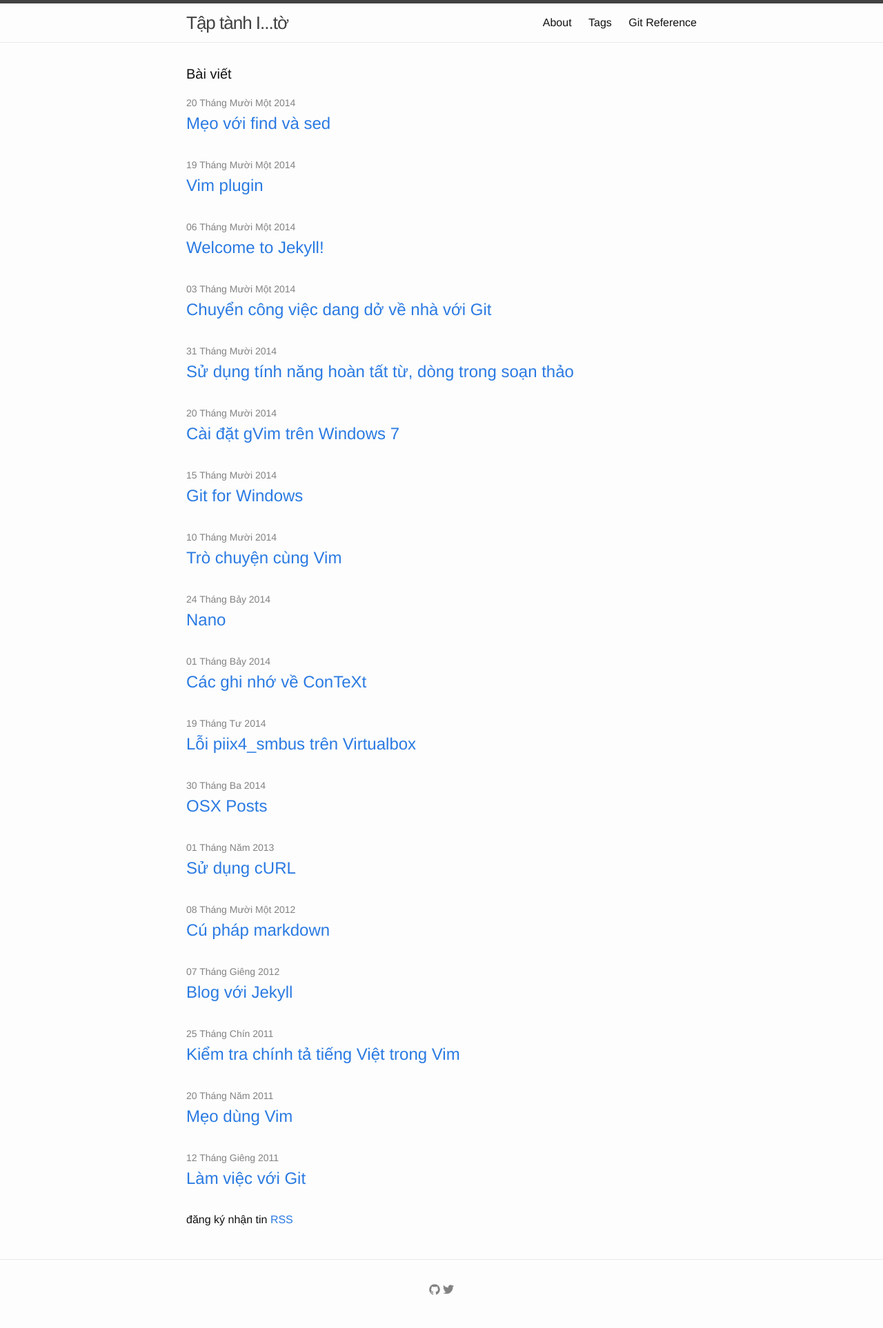
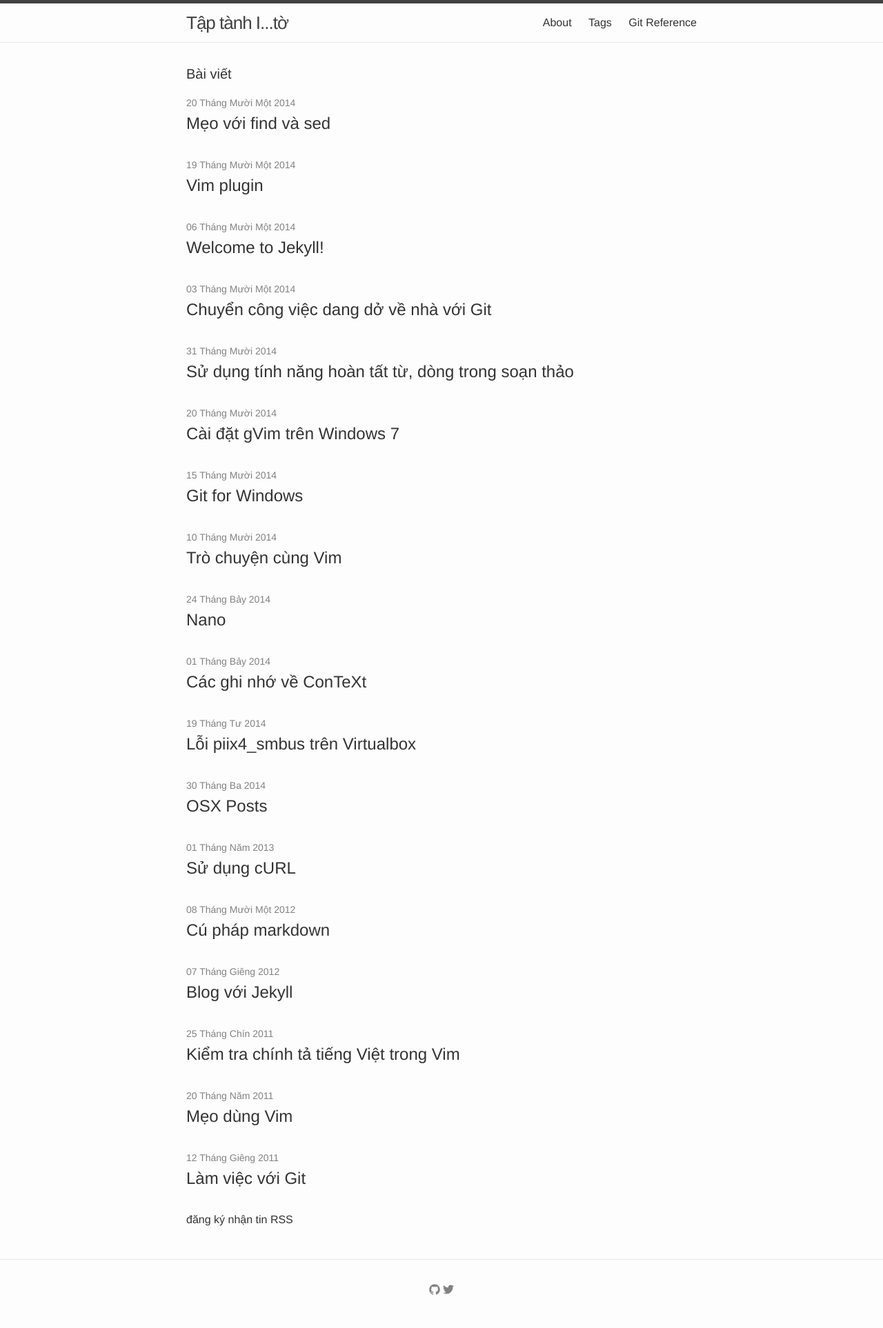
Before and after one commit to tuantda/tuantda.github.io, a Jekyll site: the page built from index.html, in a window 1280 px wide. Shown: the whole page at 69% size. Built offline with Jekyll 4.4.1, drawn with Linux system fonts in a browser that asks for light colours.

Commit message:
change color of text, link. Justify text

```diff
--- a/_sass/_base.scss
+++ b/_sass/_base.scss
@@ -21,6 +21,8 @@ body {
     color: $text-color;
     background-color: $background-color;
     -webkit-text-size-adjust: 100%;
+    text-align: justify;
+    text-justify: inter-word;
 }
 
 
@@ -89,16 +91,16 @@ h1, h2, h3, h4, h5, h6 {
  * Links
  */
 a {
-    color: $brand-color;
+    color: $text-color;
     text-decoration: none;
 
     &:visited {
-        color: darken($brand-color, 15%);
+        color: lighten($text-color, 15%);
     }
 
     &:hover {
-        color: $text-color;
-        text-decoration: underline;
+        color: $brand-color;
+        //text-decoration: underline;
     }
 }
 
--- a/css/main.scss
+++ b/css/main.scss
@@ -13,7 +13,7 @@ $base-line-height: 1.5;
 
 $spacing-unit:     30px;
 
-$text-color:       #111;
+$text-color:       #333;
 $background-color: #fdfdfd;
 $brand-color:      #2a7ae2;
 
```
Also changed, not shown: _sass/_layout.scss (line endings or trailing spaces).
